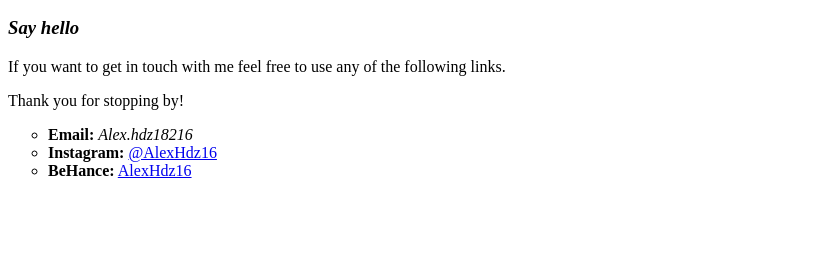
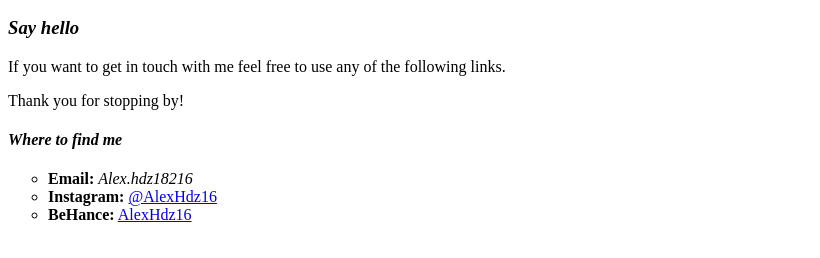
Before and after one commit to AlexHdz16/HTML-Portfolio, a plain HTML site: page Contact.html in a window 1280 px wide. Shown: the part 128-386 px from the top of the page, without its empty margins (0-820 px from the left). Drawn offline with Linux system fonts and the light colour scheme.

Commit message:
added a subheading
added a "where to find me" subheading before the list

```diff
--- a/Contact.html
+++ b/Contact.html
@@ -28,6 +28,8 @@
         <h3><em>Say hello</em></h3>
         <p>If you want to get in touch with me feel free to use any of the following links.</p>
         <p>Thank you for stopping by!</p>
+    <!--list section-->
+        <h4><em>Where to find me</em></h4>
         <ul style="list-style-type: circle;">
             <li>
                 <strong>Email:</strong>
```
